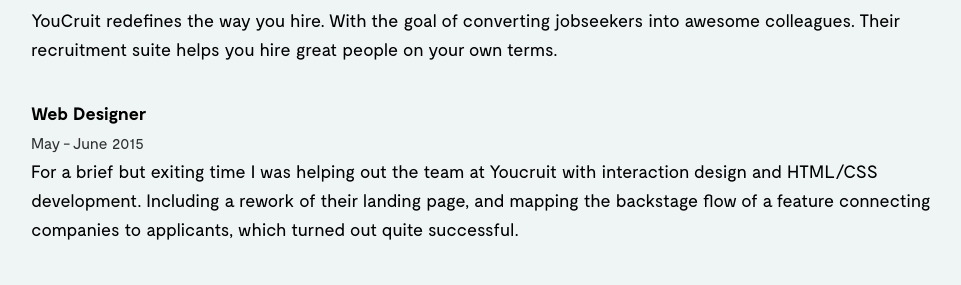
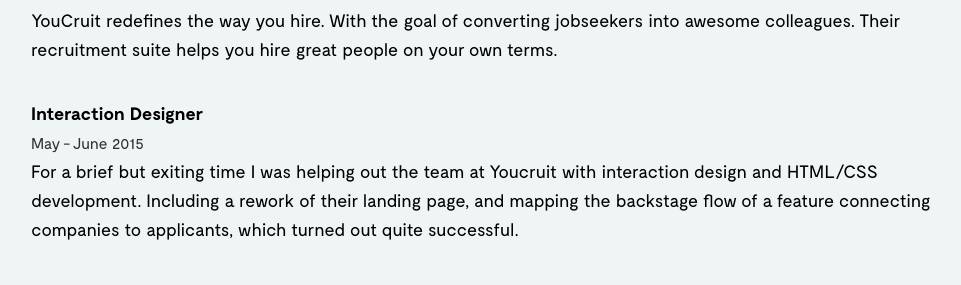
Before and after one commit to jacoblindstrm/jacoblindstrm.github.io, a Jekyll site: the page built from resume.markdown, in a window 1280 px wide and 900 px high, scrolled down 1663 px. Shown: the part 158-443 px from the top of the window, without its empty margins (159-1120 px from the left). Built offline with Jekyll 4.4.1, drawn with Linux system fonts in a browser that asks for light colours; comment, search, counter and statistics services are not loaded.

Commit message:
Update resume.markdown

```diff
--- a/resume.markdown
+++ b/resume.markdown
@@ -22,7 +22,7 @@
     <p>Building and testing prototypes. Exploring interactions and visual styles.</p>
     <h3>YouCruit</h3>
     <p>YouCruit redefines the way you hire. With the goal of converting jobseekers into awesome colleagues. Their recruitment suite helps you hire great people on your own terms.</p>
-    <h4>Web Designer</h4>
+    <h4>Interaction Designer</h4>
     <time datetime="2015-05">May</time><time datetime="2015-06"> - June 2015</time>
     <p>For a brief but exiting time I was helping out the team at Youcruit with interaction design and HTML/CSS development. Including a rework of their landing page, and mapping the backstage flow of a feature connecting companies to applicants, which turned out quite successful.</p>
 </section>
```
